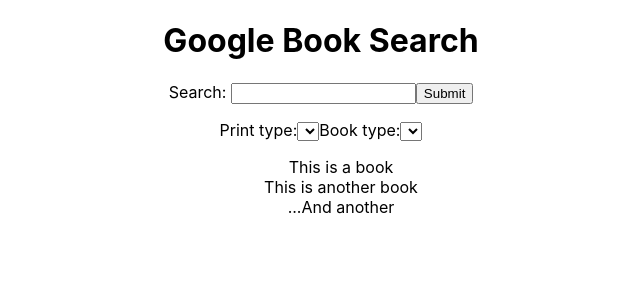
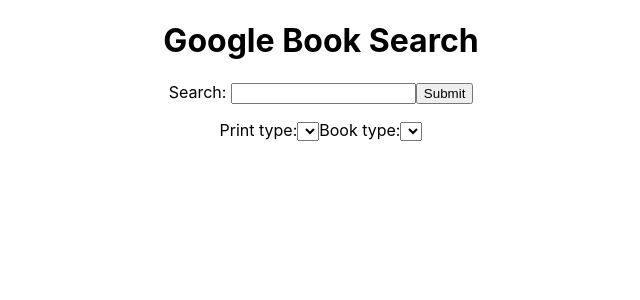
Before and after one commit to thinkful-ei-dragonfly/booksearch-michaeld-jonathan, a React (Create React App) app: page / in a window 1280 px wide. Shown: the top 300 px of the page, without its empty margins (319-959 px from the left). Built offline with nearby package versions, Linux system fonts and the light colour scheme.

Commit message:
Building Book component

```diff
--- a/src/App.js
+++ b/src/App.js
@@ -50,7 +50,7 @@
         <main>
           <SearchForm fetchBooks={this.fetchBooks} />
           <FilterMenu />
-          <BookList />
+          <BookList books={this.state.books} />
         </main>
       </div>
     );
--- a/src/components/BookList/Book/Book.js
+++ b/src/components/BookList/Book/Book.js
@@ -1,17 +1,18 @@
 import React from 'react'
 
-function Book (){
+function Book (props){
+  let book = props.books.map(item =>{
+    return(<li>
+      <h2>{item.volumeInfo.title}</h2>
+      <p>Author(s): {item.volumeInfo.authors}</p>
+      <p>Price: {item.saleInfo.listPrice}</p>
+    </li>
+)
+  })
+
   return(
     <div>
-    <li>
-      This is a book
-    </li>
-    <li>
-      This is another book
-    </li>
-    <li>
-      ...And another
-    </li>
+      {book}
     </div>
   )
 }
--- a/src/components/BookList/BookList.js
+++ b/src/components/BookList/BookList.js
@@ -1,10 +1,10 @@
 import React from 'react'
 import Book from './Book/Book'
 
-function BookList (){
+function BookList (props){
   return (
     <ul>
-      <Book />
+      <Book books={props.books} />
     </ul>
   )
 }
```
